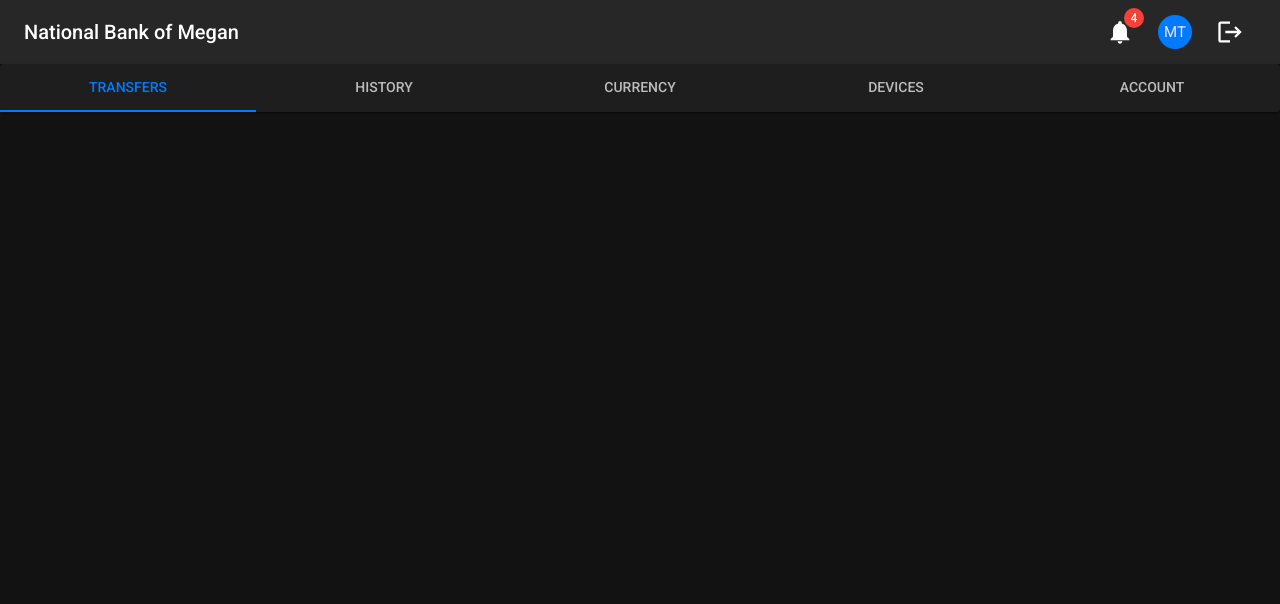
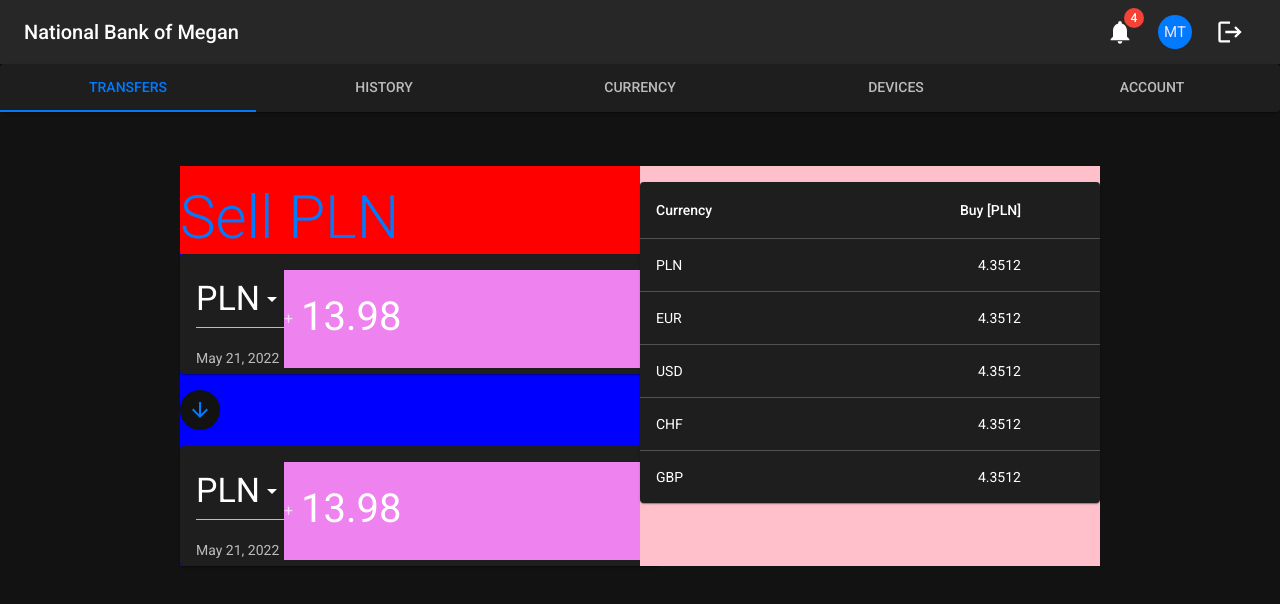
Before and after one commit to National-Bank-of-Megan/secure-bank-web-client, a React (Create React App) app: page /exchange in a window 1280 px wide. Shown: the top 604 px of the page. Built offline with nearby package versions, Linux system fonts and the light colour scheme.

Commit message:
rough draft of currency exchange page

```diff
--- a/src/App.tsx
+++ b/src/App.tsx
@@ -6,6 +6,8 @@ import LayoutAuthenticated from "./components/layout/LayoutAuthenticated";
 import { darkTheme } from "./theme";
 import { Route, Routes } from "react-router-dom";
 import TransferPage from "./pages/TransfersPage";
+import { CurrencyExchange } from "@mui/icons-material";
+import CurrencyExchangePage from "./pages/CurrencyExchangePage";
 
 function App() {
   return (
@@ -15,6 +17,7 @@ function App() {
           <Routes>
             <Route path="/" element={<MainPage />} />
             <Route path="/transfers" element={<TransferPage />} />
+            <Route path="/exchange" element={<CurrencyExchangePage/>}/>
           </Routes>
         </LayoutAuthenticated>
       </CssBaseline>
--- /dev/null
+++ b/src/components/currency-exchange/CurrencyExchangeForm.tsx
@@ -0,0 +1,105 @@
+import {
+    Avatar,
+  Box,
+  Card,
+  CardContent,
+  InputAdornment,
+  Stack,
+  TextField,
+  Typography,
+} from "@mui/material";
+import cardStyles from "../../styles/CardStyles";
+import InputLabel from "@mui/material/InputLabel";
+import MenuItem from "@mui/material/MenuItem";
+import FormControl from "@mui/material/FormControl";
+import Select, { SelectChangeEvent } from "@mui/material/Select";
+import React from "react";
+import exchangeCurrencyCardStyles from "../../styles/exchangeCurrencyCardStyles";
+import ArrowDownwardIcon from '@mui/icons-material/ArrowDownward';
+
+export default function CurrencyExchangeForm() {
+  const [age, setAge] = React.useState("PLN");
+
+  const handleChange = (event: SelectChangeEvent) => {
+    setAge(event.target.value as string);
+  };
+
+  const exchangeCard = ()=>{
+      return (
+        <Card sx={exchangeCurrencyCardStyles}>
+
+        <CardContent
+          sx={{
+            display: "flex",
+            justifyContent: "space-evenly",
+          }}
+        >
+          <Box
+            sx={{
+              display: "flex",
+              flexDirection: "column",
+            }}
+          >
+            <FormControl fullWidth variant="standard">
+              <Select
+                sx={{
+                  fontSize: "34px",
+                }}
+                size="medium"
+                labelId="demo-simple-select-label"
+                id="demo-simple-select"
+                value={age}
+                onChange={handleChange}
+              >
+                <MenuItem value={"PLN"}>PLN</MenuItem>
+                <MenuItem value={"CHF"}>CHF</MenuItem>
+                <MenuItem value={"USD"}>USD</MenuItem>
+              </Select>
+            </FormControl>
+            <Typography
+              variant="body2"
+              color="text.secondary"
+              sx={{ marginTop: "20px" }}
+            >
+              May 21, 2022
+            </Typography>
+          </Box>
+          <Stack
+            sx={{
+              direction: "column",
+              justifyContent: "center",
+              backgroundColor: "violet",
+            }}
+          >
+            <TextField
+              id="standard-basic"
+              variant="standard"
+              type="number"
+              defaultValue="13.98"
+              size="small"
+              InputProps={{
+                startAdornment: (
+                  <InputAdornment position="start">+</InputAdornment>
+                ),
+                disableUnderline: true,
+                style: { fontSize: 40 },
+              }}
+            />
+          </Stack>
+        </CardContent>
+      </Card>
+      )
+  }
+
+  return (
+    <>
+    <Box gap={2} sx={{display:'flex', flexDirection:'column', backgroundColor:'blue'}}>
+     {exchangeCard()}
+    <Avatar  sx={{ bgcolor: "background.paper" }}>
+        <ArrowDownwardIcon sx={{ color: "primary.main"}}/>
+    </Avatar>
+    {exchangeCard()}
+    </Box>
+    </>
+  );
+}
--- /dev/null
+++ b/src/components/currency-exchange/ExchangeRatesTable.tsx
@@ -0,0 +1,56 @@
+import * as React from 'react';
+import Table from '@mui/material/Table';
+import TableBody from '@mui/material/TableBody';
+import TableCell from '@mui/material/TableCell';
+import TableContainer from '@mui/material/TableContainer';
+import TableHead from '@mui/material/TableHead';
+import TableRow from '@mui/material/TableRow';
+import Paper from '@mui/material/Paper';
+
+function createCurrencyRates(
+  currency: string,
+  sellingRate: number,
+  buyingRate: number
+) {
+  return { currency,sellingRate,buyingRate };
+}
+
+const exchangeRatesTableData = [
+ createCurrencyRates('PLN',4.3512,4.3512),
+ createCurrencyRates('EUR',4.3512,4.3512),
+ createCurrencyRates('USD',4.3512,4.3512),
+ createCurrencyRates('CHF',4.3512,4.3512),
+ createCurrencyRates('GBP',4.3512,4.3512)
+];
+
+const ExchangeRatesTable=()=> {
+  return (
+    <TableContainer component={Paper}>
+      <Table sx={{ minWidth: 600 }} aria-label="simple table">
+        <TableHead>
+          <TableRow>
+            <TableCell>Currency</TableCell>
+            <TableCell align="right">Buy [PLN]</TableCell>
+            <TableCell align="right">Sell [PLN]</TableCell>
+          </TableRow>
+        </TableHead>
+        <TableBody>
+          {exchangeRatesTableData.map((currency) => (
+            <TableRow
+              key={currency.currency}
+              sx={{ '&:last-child td, &:last-child th': { border: 0 } }}
+            >
+              <TableCell component="th" scope="row">
+                {currency.currency}
+              </TableCell>
+              <TableCell align="right">{currency.buyingRate}</TableCell>
+              <TableCell align="right">{currency.sellingRate}</TableCell>
+            </TableRow>
+          ))}
+        </TableBody>
+      </Table>
+    </TableContainer>
+  );
+}
+
+export default ExchangeRatesTable;
--- a/src/components/layout/LayoutAuthenticated.tsx
+++ b/src/components/layout/LayoutAuthenticated.tsx
@@ -1,17 +1,16 @@
-import NavbarAuthenticated from './NavbarAuthenticated'
-export default function LayoutAuthenticated(props :any) {
-    return(
-        <div className="vh-100">
-
-        <NavbarAuthenticated/>
+import NavbarAuthenticated from "./NavbarAuthenticated";
+export default function LayoutAuthenticated(props: any) {
+  return (
+    <>
+      <NavbarAuthenticated />
       <main
         style={{
-                padding: '70px 200px'
+          height: "100vh",
+          padding: '70px 180px'
         }}
       >
         {props.children}
       </main>
-    </div>
-
-    )
-};
+    </>
+  );
+}
--- a/src/components/layout/NavbarAuthenticated.tsx
+++ b/src/components/layout/NavbarAuthenticated.tsx
@@ -54,7 +54,7 @@ export default function NavbarAuthenticated() {
       </AppBar>
 
 
-        <Paper  sx={{bgcolor: 'dark.background.paper' }}>
+        <Paper  sx={{bgcolor: 'background.paper' }}>
       <Tabs value={value} onChange={handleChange} variant="fullWidth" >
     //   todo stworzyc slownik z nazwa i linkiem do strony zamiast recznie
         <Tab label="Transfers" />
--- a/src/components/mainpage/WelcomeCard.tsx
+++ b/src/components/mainpage/WelcomeCard.tsx
@@ -7,15 +7,6 @@ import Button from "@mui/material/Button";
 import Typography from "@mui/material/Typography";
 import buttonStyles from "../../styles/ButtonStyles";
 import cardStyles from "../../styles/CardStyles";
-
-const bull = (
-  <Box
-    component="span"
-    sx={{ display: "inline-block", mx: "2px", transform: "scale(0.8)" }}
-  >
-    •
-  </Box>
-);
 
 const card = (
   <React.Fragment>
--- /dev/null
+++ b/src/pages/CurrencyExchangePage.tsx
@@ -0,0 +1,27 @@
+import { Grid, Typography } from "@mui/material";
+import CurrencyExchangeForm from "../components/currency-exchange/CurrencyExchangeForm";
+import ExchangeRatesTable from "../components/currency-exchange/ExchangeRatesTable";
+
+const CurrencyExchnagePage = () => {
+  return (
+    <Grid
+      rowSpacing={2}
+      container
+      sx={{
+        justifyContent: "space-between"
+      }}
+    >
+      <Grid item xs={6} gap={5} style={{ backgroundColor: "red" }}>
+        <Typography variant="h2" color="primary.main">
+          Sell PLN
+        </Typography>
+       <CurrencyExchangeForm/>
+      </Grid>
+      <Grid item xs={6} style={{ backgroundColor: "pink", justifyContent:'end' }}>
+        <ExchangeRatesTable/>
+      </Grid>
+    </Grid>
+  );
+};
+
+export default CurrencyExchnagePage;
--- a/src/pages/MainPage.tsx
+++ b/src/pages/MainPage.tsx
@@ -3,12 +3,8 @@ import WelcomeCard from "../components/mainpage/WelcomeCard";
 
 export default function MainPage() {
   return (
-    <Grid container
-      style={{
-        height: "100vh"
-      }}
-    >
-      <WelcomeCard/>
+    <Grid container>
+      <WelcomeCard />
     </Grid>
   );
 }
--- a/src/styles/CardStyles.ts
+++ b/src/styles/CardStyles.ts
@@ -1,7 +1,9 @@
 const cardStyles = {
     "&.MuiCard-root": {
-        color: "#007AFF"
+        color: "background.paper"
     }
+
 }
 
+
 export default cardStyles;
--- /dev/null
+++ b/src/styles/exchangeCurrencyCardStyles.ts
@@ -0,0 +1,8 @@
+const exchangeCurrencyCardStyles = {
+    "&.MuiCard-root": {
+        color: "background.paper",
+        width :'480px',
+        height : '120px'
+    }
+}
+export default exchangeCurrencyCardStyles;
--- a/src/theme.ts
+++ b/src/theme.ts
@@ -9,7 +9,7 @@ export const darkTheme = createTheme({
     primary: {
       main: "#007AFF",
     },
-    // error: {
+
 
     // }
   },
```
Also changed, not shown: src/components/layout/Layout.tsx (+6 -7 lines). Lines whose indentation alone changed are shown as unchanged.
